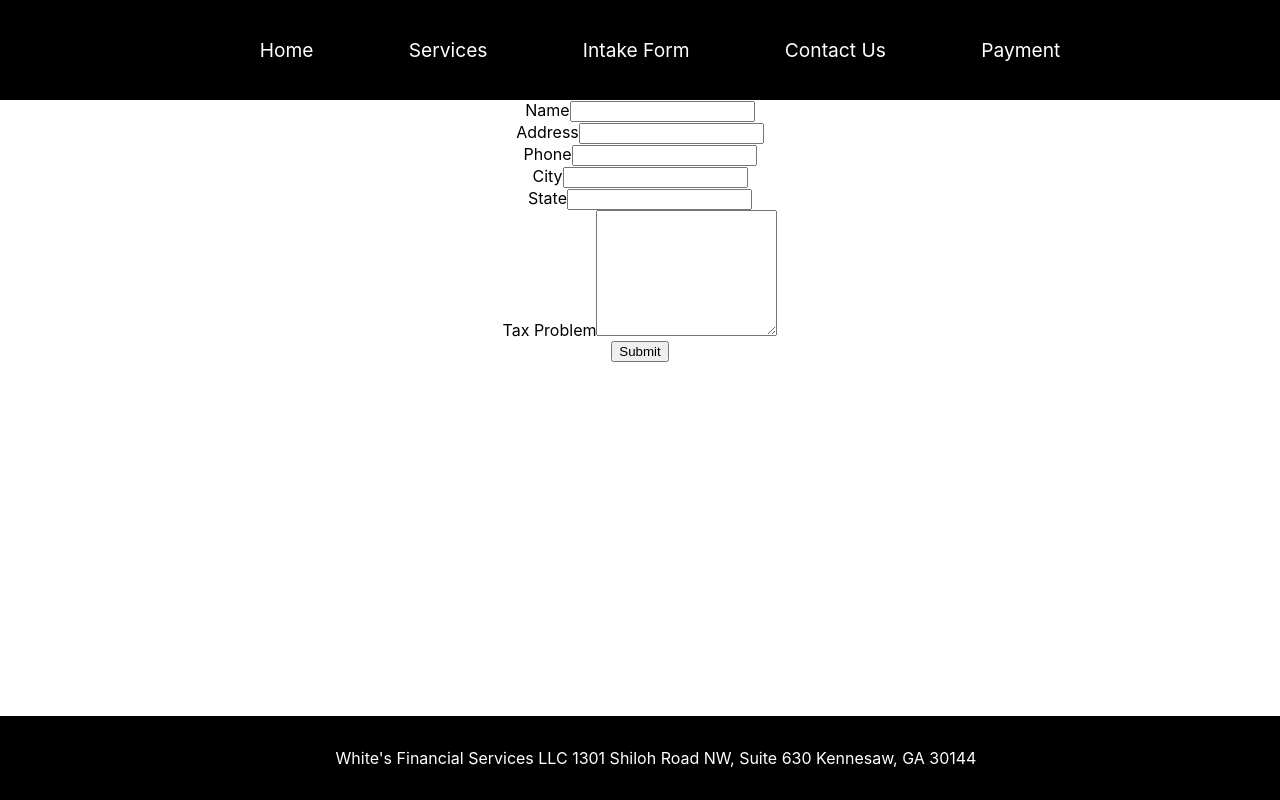
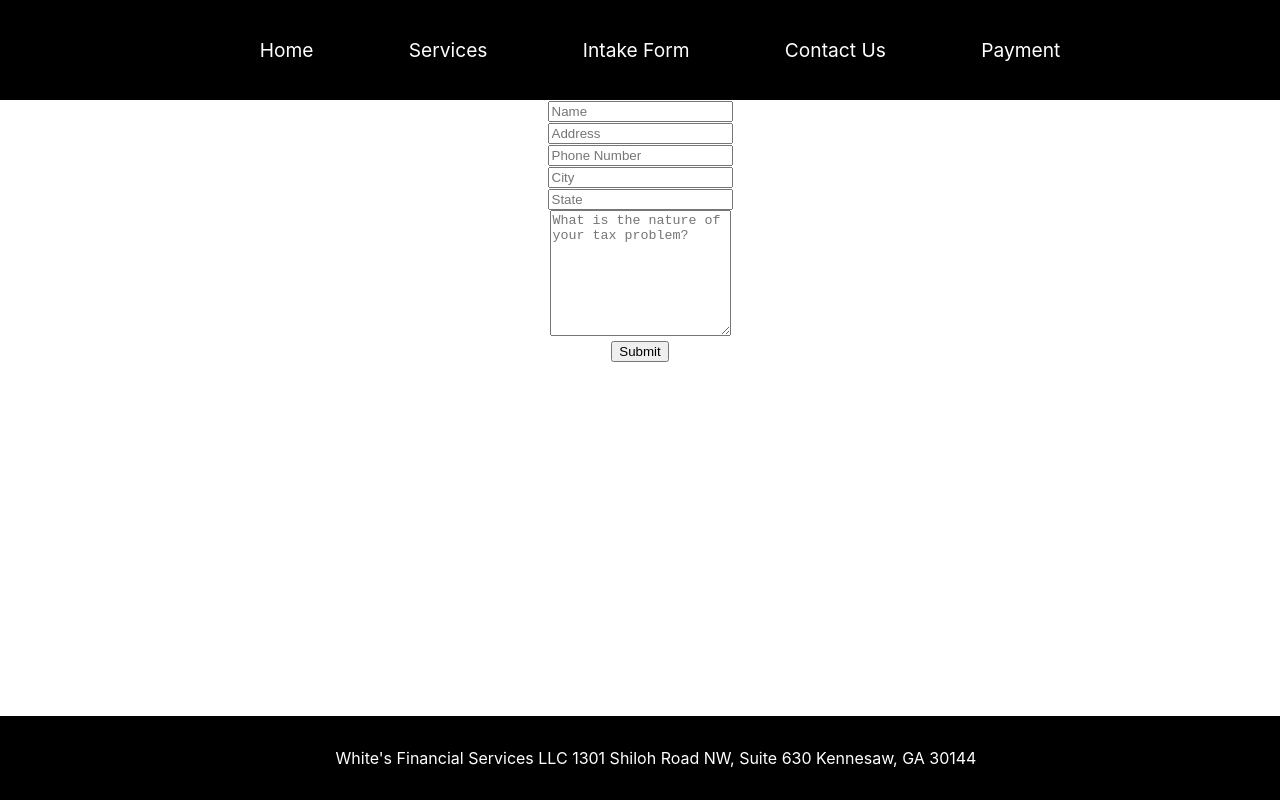
Before and after one commit to codymccoderson/wfs-website, a React (Create React App) app: page /intake in a window 1280 px wide. Built offline with nearby package versions, Linux system fonts and the light colour scheme.

Commit message:
removed labels and added placeholders for intake form

```diff
--- a/src/components/IntakeForm.jsx
+++ b/src/components/IntakeForm.jsx
@@ -47,54 +47,54 @@ class IntakeForm extends React.Component {
       <div className="Intake">
         <form id="intake-form" onSubmit={this.handleSubmit.bind(this)} method="POST">
           <div className="name-group">
-            <label htmlFor="name">Name</label>
             <input
               type="text"
               className="name-control"
+              placeholder="Name"
               value={this.state.name}
               onChange={this.onNameChange.bind(this)}
             />
           </div>
           <div className="address-group">
-            <label htmlFor="address">Address</label>
             <input
               type="text"
               className="address-control"
+              placeholder="Address"
               value={this.state.address}
               onChange={this.onAddressChange.bind(this)}
             />
           </div>
           <div className="phone-group">
-            <label htmlFor="phone">Phone</label>
             <input
               type="text"
               className="phone-control"
+              placeholder="Phone Number"
               value={this.state.phone}
               onChange={this.onPhoneChange.bind(this)}
             />
           </div>
           <div className="city-group">
-            <label htmlFor="city">City</label>
             <input
               type="text"
               className="city-control"
+              placeholder="City"
               value={this.state.city}
               onChange={this.onCityChange.bind(this)}
             />
           </div>
           <div className="states-group">
-            <label htmlFor="states">State</label>
             <input
               type="text"
               className="states-control"
+              placeholder="State"
               value={this.state.states}
               onChange={this.onStatesChange.bind(this)}
             />
           </div>
           <div className="tax-problem-group">
-            <label htmlFor="taxProblem">Tax Problem</label>
             <textarea
               className="taxProblemForm"
+              placeholder="What is the nature of your tax problem?"
               rows="8"
               value={this.state.yourTaxProblem}
               onChange={this.onProblemChange.bind(this)}
```
